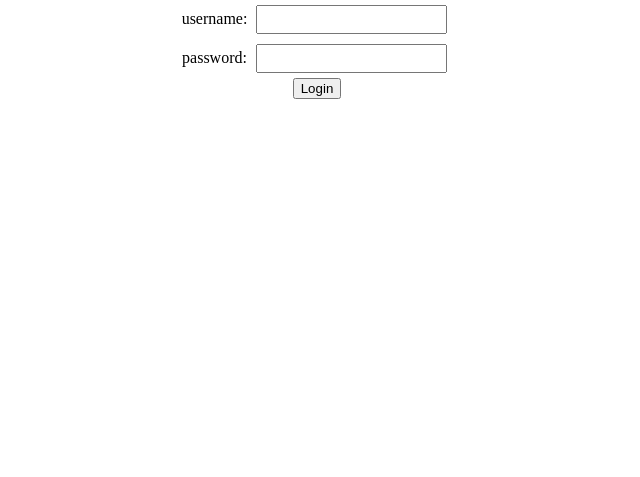
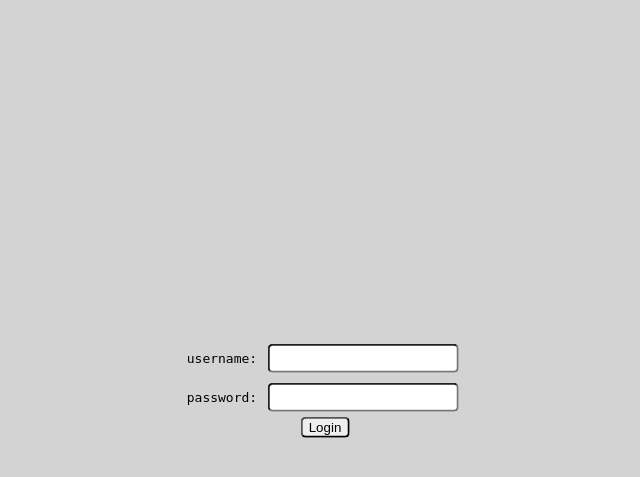
Before and after one commit to Misaka2623/GameCenter, a PHP site: page / in a window 1280 px wide. Shown: the top 477 px of the page, without its empty margins (323-963 px from the left). Run offline with PHP 8.4, Linux system fonts and the light colour scheme.

Commit message:
index style

```diff
--- a/index.css
+++ b/index.css
@@ -1,9 +1,26 @@
 body {
-    margin: auto;
+  /*margin: auto;*/
+  background-color: #d3d3d3;
+  position: absolute;
+  top: 50%;
+  left: 50%;
+  transform: translate(-50%, -70%);
+  text-align: center;
+  font-family: cursive;
+}
+
+label {
+  font-family: monospace;
+  text-align: right;
 }
 
 #username,
 #password {
-    margin: 5px;
-    padding: 5px;
+  margin: 5px;
+  padding: 5px;
 }
+
+input,
+button {
+  border-radius: 5px;
+}
--- a/index.php
+++ b/index.php
@@ -11,7 +11,7 @@ if (isset($_SESSION['user'])) {
     header('Location: fifteen_puzzle.php');
 }
 ?>
-<form action="SessionController.php" method="POST" align="center">
+<form id="login-form" action="SessionController.php" method="POST">
   <label for="username">username:</label>
   <input id="username" type="text" name="username" required><br>
 
```
